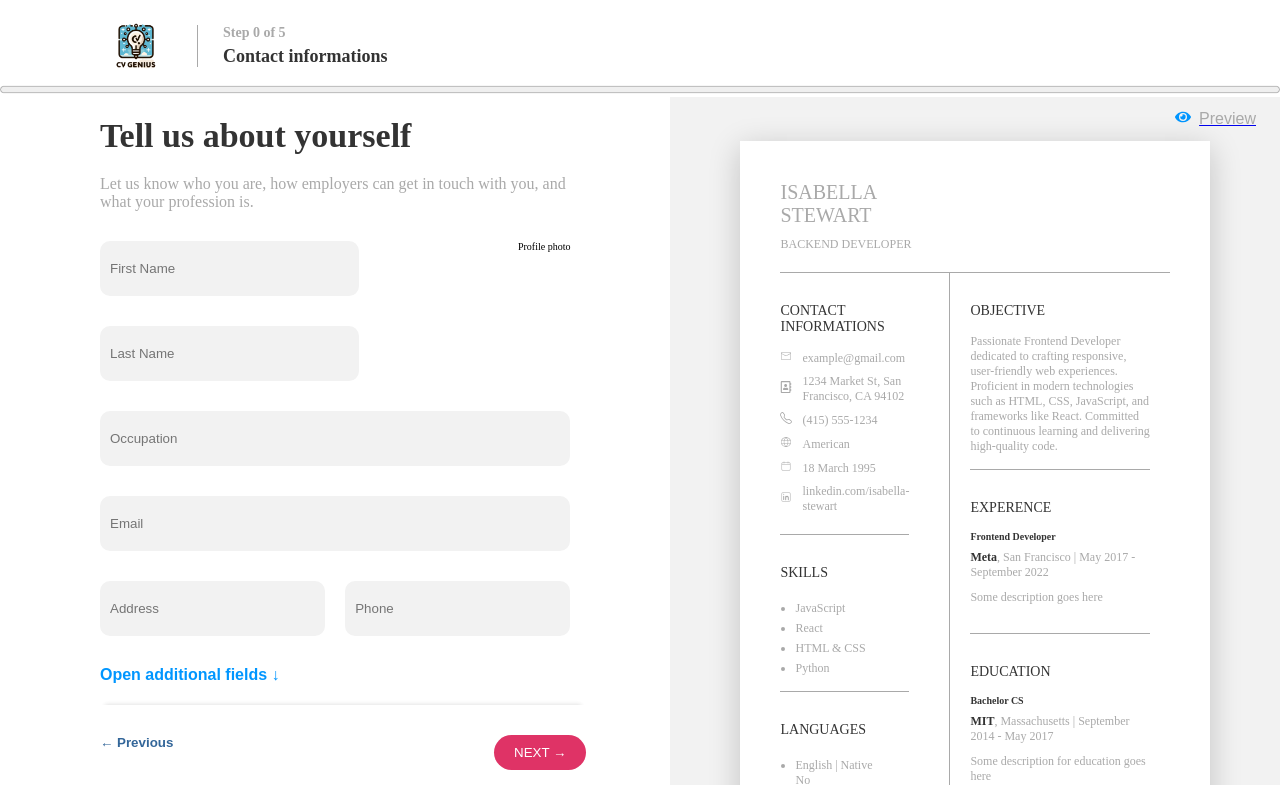
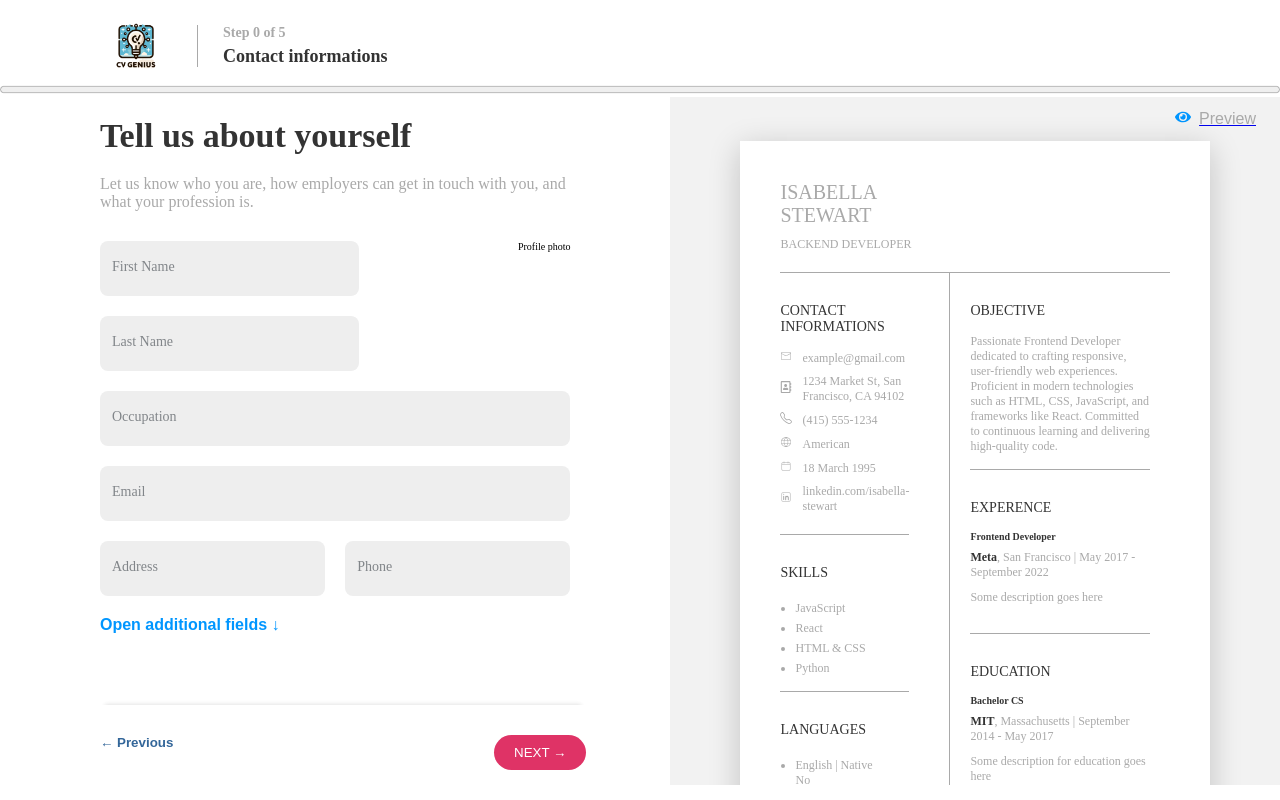
Before and after one commit to jovana623/cv-genius, a React (Vite) app: page /contact in a window 1280 px wide. Built offline with nearby package versions, Linux system fonts and the light colour scheme.

Commit message:
Added new style for text fields

```diff
--- a/src/features/contact/ContactForm.jsx
+++ b/src/features/contact/ContactForm.jsx
@@ -1,6 +1,6 @@
 import "../../styles/layout/FormLayout.scss";
 import "../../styles/components/ContactForm.scss";
-import TextField from "../../ui/TextField";
+import "../../styles/layout/InputFieldLayout.scss";
 import { useState } from "react";
 import AdditionalFields from "./AdditionalFields";
 import { useDispatch } from "react-redux";
@@ -12,6 +12,7 @@ import {
   changeOccupation,
   changePhone,
 } from "./contactSlice";
+import InputField from "../../ui/InputField";
 
 function ContactForm() {
   const [showAdditionalField, setShowAdditionalFields] = useState(false);
@@ -32,46 +33,41 @@ function ContactForm() {
       </p>
       <div className="details">
         <div className="details__name">
-          <TextField
+          <InputField
             name="firstName"
+            label="First Name"
             onChange={(value) => dispatch(changeFirstName(value))}
-          >
-            First Name
-          </TextField>
-          <TextField
+          />
+          <InputField
             name="lastName"
+            label="Last Name"
             onChange={(value) => dispatch(changeLastName(value))}
-          >
-            Last Name
-          </TextField>
+          />
         </div>
         <div>Profile photo</div>
       </div>
-      <TextField
+      <InputField
         name="occupation"
+        label="Occupation"
         onChange={(value) => dispatch(changeOccupation(value))}
-      >
-        Occupation
-      </TextField>
-      <TextField
+      />
+      <InputField
         name="email"
+        label="Email"
         onChange={(value) => dispatch(changeEmail(value))}
-      >
-        Email
-      </TextField>
+      />
+
       <div className="form__container--two-rows">
-        <TextField
+        <InputField
           name="address"
+          label="Address"
           onChange={(value) => dispatch(changeAddress(value))}
-        >
-          Address
-        </TextField>
-        <TextField
+        />
+        <InputField
           name="phone"
+          label="Phone"
           onChange={(value) => dispatch(changePhone(value))}
-        >
-          Phone
-        </TextField>
+        />
       </div>
       <button
         onClick={(e) => handleAdditionalFieldsToggle(e)}
--- /dev/null
+++ b/src/hooks/useFormField.jsx
@@ -0,0 +1,42 @@
+import { useEffect } from "react";
+
+function useFormField() {
+  const setActive = (el, active) => {
+    const formField = el.parentNode.parentNode;
+    if (active) {
+      formField.classList.add("form-field--is-active");
+    } else {
+      formField.classList.remove("form-field--is-active");
+      el.value === ""
+        ? formField.classList.remove("form-field--is-filled")
+        : formField.classList.add("form-field--is-filled");
+    }
+  };
+
+  useEffect(() => {
+    const handleBlur = (el) => {
+      setActive(el, false);
+    };
+
+    const handleFocus = (el) => {
+      setActive(el, true);
+    };
+
+    const formElements = document.querySelectorAll(
+      ".form-field__input, .form-field__textarea"
+    );
+    formElements.forEach((el) => {
+      el.addEventListener("blur", () => handleBlur(el));
+      el.addEventListener("focus", () => handleFocus(el));
+    });
+
+    return () => {
+      formElements.forEach((el) => {
+        el.removeEventListener("blur", () => handleBlur(el));
+        el.removeEventListener("focus", () => handleFocus(el));
+      });
+    };
+  }, []);
+}
+
+export default useFormField;
--- a/src/styles/abstract/variables.scss
+++ b/src/styles/abstract/variables.scss
@@ -1,5 +1,4 @@
 //COLORS
-
 $color-white: #fff;
 $color-show-white: #fdfdfd;
 $color-black: #000;
@@ -15,3 +14,6 @@ $color-dark-blue-2: #00326a;
 $extra-light-gray: #f2f2f2;
 $color-light-red: #d70040;
 $color-dark-red: #a30030;
+
+//animations
+$animation-duration: 0.4s;
--- /dev/null
+++ b/src/styles/components/InputField.scss
@@ -0,0 +1,80 @@
+@import "../abstract/variables.scss";
+
+@mixin label-active() {
+  font-size: 1.5rem;
+  transform: translateY(-14px);
+}
+
+form-field {
+  display: block;
+  margin-bottom: 2rem;
+
+  &--is-active {
+    .form-field__control {
+      &::after {
+        border-bottom: 2px solid $color-light-blue;
+        transform: scaleX(150);
+      }
+    }
+    .form-field__label {
+      color: $color-light-blue;
+      @include label-active();
+    }
+  }
+  &--is-filled {
+    .form-field__label {
+      @include label-active();
+    }
+  }
+}
+
+.form-field__label {
+  display: block;
+  font-size: 1.4rem;
+  font-weight: normal;
+  left: 0;
+  margin: 0;
+  padding: 18px 12px 0;
+  position: absolute;
+  top: 0;
+  transition: all $animation-duration;
+  width: 100%;
+  color: $color-slate-gray;
+}
+
+.form-field__control {
+  background: #eee;
+  border-radius: 0.8rem;
+  overflow: hidden;
+  position: relative;
+  width: 100%;
+
+  &::after {
+    border-bottom: 2px solid $color-light-blue;
+    bottom: 0;
+    content: "";
+    display: block;
+    left: 0;
+    margin: 0 auto;
+    position: absolute;
+    right: 0;
+    transform: scaleX(0);
+    transition: all $animation-duration;
+    width: 1%;
+  }
+}
+.form-field__input,
+.form-field__textarea {
+  appearance: none;
+  background: transparent;
+  border: 0;
+  display: block;
+  font-size: 1.4rem;
+  margin-top: 24px;
+  outline: 0;
+  padding: 0 12px 15px 12px;
+  width: 100%;
+}
+.form-field__textarea {
+  height: 150px;
+}
--- /dev/null
+++ b/src/styles/components/TestComponent.scss
@@ -0,0 +1,79 @@
+@import "../abstract/variables.scss";
+
+@mixin label-active() {
+  font-size: 1.5rem;
+  transform: translateY(-14px);
+}
+
+.form-field {
+  display: block;
+  margin-bottom: 2rem;
+
+  &--is-active {
+    .form-field__control {
+      &::after {
+        border-bottom: 2px solid $color-light-blue;
+        transform: scaleX(150);
+      }
+    }
+    .form-field__label {
+      color: $color-light-blue;
+      @include label-active();
+    }
+  }
+  &--is-filled {
+    .form-field__label {
+      @include label-active();
+    }
+  }
+}
+.form-field__label {
+  display: block;
+  font-size: 1.4rem;
+  font-weight: normal;
+  left: 0;
+  margin: 0;
+  padding: 18px 12px 0;
+  position: absolute;
+  top: 0;
+  transition: all $animation-duration;
+  width: 100%;
+  color: $color-slate-gray;
+}
+
+.form-field__control {
+  background: #eee;
+  border-radius: 0.8rem;
+  overflow: hidden;
+  position: relative;
+  width: 100%;
+
+  &::after {
+    border-bottom: 2px solid $color-light-blue;
+    bottom: 0;
+    content: "";
+    display: block;
+    left: 0;
+    margin: 0 auto;
+    position: absolute;
+    right: 0;
+    transform: scaleX(0);
+    transition: all $animation-duration;
+    width: 1%;
+  }
+}
+.form-field__input,
+.form-field__textarea {
+  appearance: none;
+  background: transparent;
+  border: 0;
+  display: block;
+  font-size: 1.4rem;
+  margin-top: 24px;
+  outline: 0;
+  padding: 0 12px 15px 12px;
+  width: 100%;
+}
+.form-field__textarea {
+  height: 150px;
+}
--- /dev/null
+++ b/src/styles/components/TestField.scss
@@ -0,0 +1,80 @@
+$primary-color: #b11adc;
+$animation-duration: 0.4s;
+
+@mixin label-active() {
+  font-size: 0.75rem;
+  transform: translateY(-14px);
+}
+
+.form-field {
+  display: block;
+  margin-bottom: 16px;
+
+  &--is-active {
+    .form-field__control {
+      &::after {
+        border-bottom: 2px solid $primary-color;
+        transform: scaleX(150);
+      }
+    }
+    .form-field__label {
+      color: $primary-color;
+      @include label-active();
+    }
+  }
+  &--is-filled {
+    .form-field__label {
+      @include label-active();
+    }
+  }
+}
+.form-field__label {
+  display: block;
+  font-size: 1.2rem;
+  font-weight: normal;
+  left: 0;
+  margin: 0;
+  padding: 18px 12px 0;
+  position: absolute;
+  top: 0;
+  transition: all $animation-duration;
+  width: 100%;
+}
+.form-field__control {
+  background: #eee;
+  border-radius: 8px 8px 0 0;
+  overflow: hidden;
+  position: relative;
+  width: 100%;
+
+  &::after {
+    border-bottom: 2px solid $primary-color;
+    bottom: 0;
+    content: "";
+    display: block;
+    left: 0;
+    margin: 0 auto;
+    position: absolute;
+    right: 0;
+    transform: scaleX(0);
+    transition: all $animation-duration;
+    width: 1%;
+  }
+}
+.form-field__input,
+.form-field__textarea {
+  appearance: none;
+  background: transparent;
+  border: 0;
+  border-bottom: 1px solid #999;
+  color: #333;
+  display: block;
+  font-size: 1.2rem;
+  margin-top: 24px;
+  outline: 0;
+  padding: 0 12px 10px 12px;
+  width: 100%;
+}
+.form-field__textarea {
+  height: 150px;
+}
--- /dev/null
+++ b/src/styles/layout/InputFieldLayout.scss
@@ -0,0 +1,79 @@
+@import "../abstract/variables.scss";
+
+@mixin label-active() {
+  font-size: 1.5rem;
+  transform: translateY(-14px);
+}
+
+.form-field {
+  display: block;
+  margin-bottom: 2rem;
+
+  &--is-active {
+    .form-field__control {
+      &::after {
+        border-bottom: 2px solid $color-light-blue;
+        transform: scaleX(150);
+      }
+    }
+    .form-field__label {
+      color: $color-light-blue;
+      @include label-active();
+    }
+  }
+  &--is-filled {
+    .form-field__label {
+      @include label-active();
+    }
+  }
+}
+.form-field__label {
+  display: block;
+  font-size: 1.4rem;
+  font-weight: normal;
+  left: 0;
+  margin: 0;
+  padding: 18px 12px 0;
+  position: absolute;
+  top: 0;
+  transition: all $animation-duration;
+  width: 100%;
+  color: $color-slate-gray;
+}
+
+.form-field__control {
+  background: #eee;
+  border-radius: 0.8rem;
+  overflow: hidden;
+  position: relative;
+  width: 100%;
+
+  &::after {
+    border-bottom: 2px solid $color-light-blue;
+    bottom: 0;
+    content: "";
+    display: block;
+    left: 0;
+    margin: 0 auto;
+    position: absolute;
+    right: 0;
+    transform: scaleX(0);
+    transition: all $animation-duration;
+    width: 1%;
+  }
+}
+.form-field__input,
+.form-field__textarea {
+  appearance: none;
+  background: transparent;
+  border: 0;
+  display: block;
+  font-size: 1.4rem;
+  margin-top: 24px;
+  outline: 0;
+  padding: 0 12px 15px 12px;
+  width: 100%;
+}
+.form-field__textarea {
+  height: 150px;
+}
--- /dev/null
+++ b/src/ui/InputField.jsx
@@ -0,0 +1,28 @@
+import useFormField from "../hooks/useFormField";
+import "../styles/components/InputField.scss";
+
+/* eslint-disable react/prop-types */
+function InputField({ name, label, onChange }) {
+  useFormField();
+
+  function handleChange(e) {
+    onChange(e.target.value);
+  }
+  return (
+    <div className="form-field">
+      <div className="form-field__control">
+        <label htmlFor={name} className="form-field__label">
+          {label}
+        </label>
+        <input
+          id={name}
+          type="text"
+          className="form-field__input"
+          onChange={handleChange}
+        />
+      </div>
+    </div>
+  );
+}
+
+export default InputField;
```
Also changed, not shown: src/features/contact/AdditionalFields.jsx (+8 -9 lines), src/ui/TestComponent.jsx (added, +33 -0 lines), src/ui/TestField.jsx (added).
